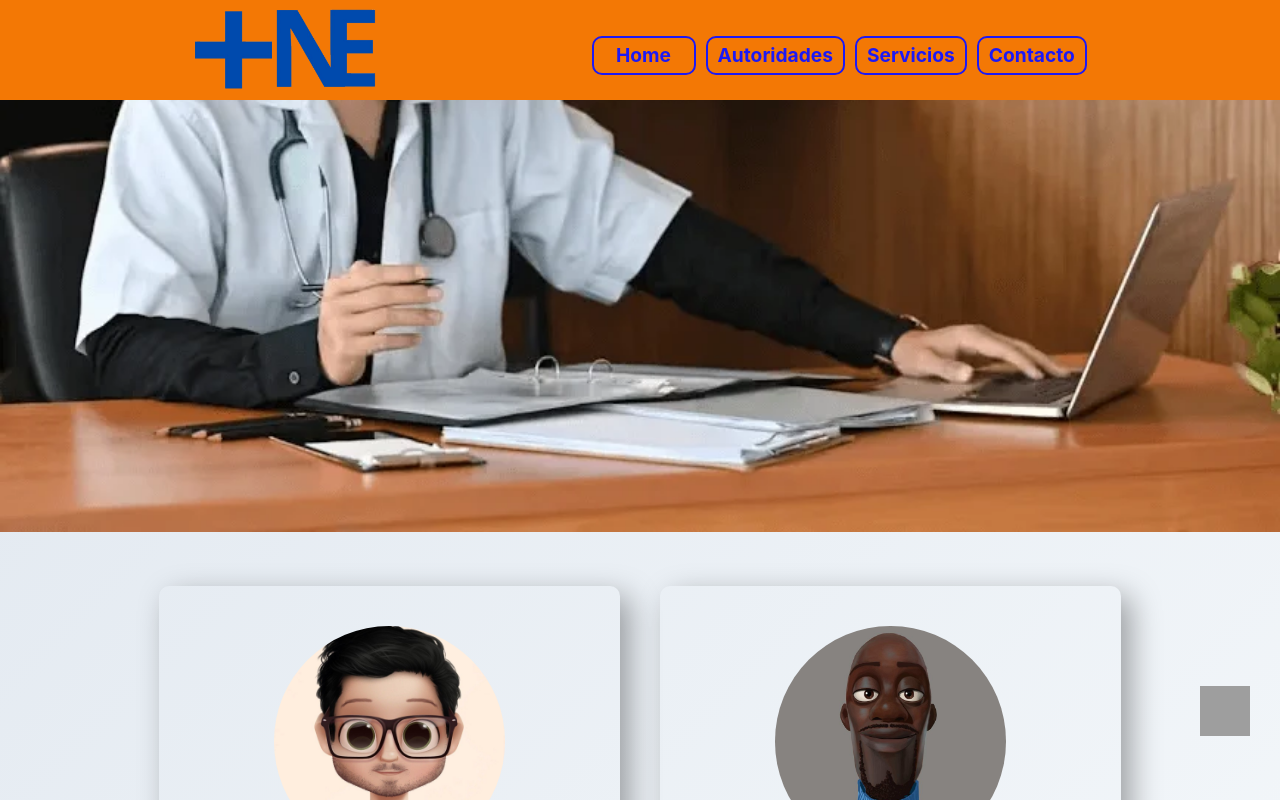
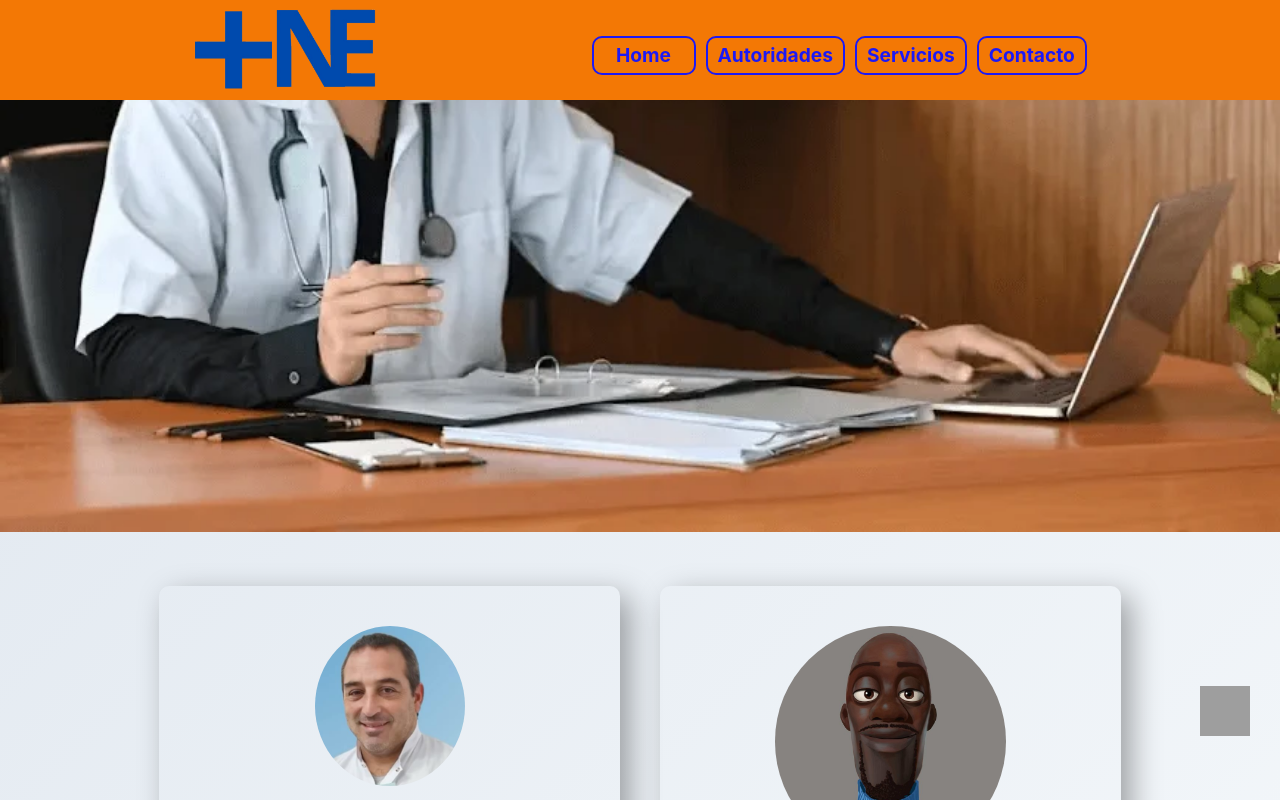
Before and after one commit to ArielNieto1975/ElpidioTorres, a React (Create React App) app: page / in a window 1280 px wide. Both pictures are taken after a click on the item "Autoridades". Shown: the top 800 px of the page. Built offline with nearby package versions, Linux system fonts and the light colour scheme; grey boxes are pictures that could not be loaded.

Commit message:
fotos y nombre footer

```diff
--- a/src/components/Autoridades/Cards/index.js
+++ b/src/components/Autoridades/Cards/index.js
@@ -6,9 +6,9 @@ import "./cards.css";
 // ]
 
 const autoridades = [
-  { nombre: "Manuel Picasso", cargo: "Director", foto:"/img/imagen2.jpg" },
+  { nombre: "Manuel Picasso", cargo: "Director", foto:"/img/picasso.png" },
   { nombre: "Serio Perez LLanos", cargo: "Sub-Director", foto:"/img/imagen3.png" },
-  { nombre: "Ariel Nieto", cargo:"Secretario Técnico",  foto:"/img/imagen1.png" },
+  { nombre: "Ariel Nieto", cargo:"Secretario Técnico",  foto:"/img/nieto.jpg" },
 ];
 
 function Card () {
```
Also changed, not shown: public/img/nieto.jpg (added), public/img/picasso.png (added).
